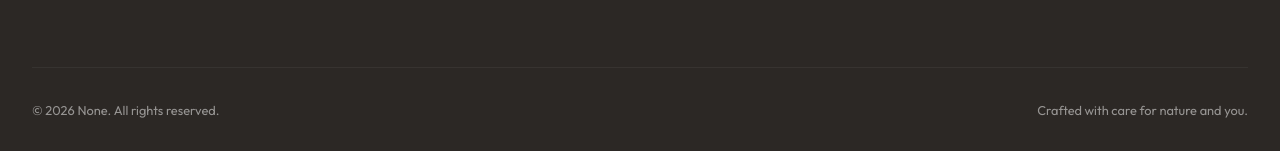
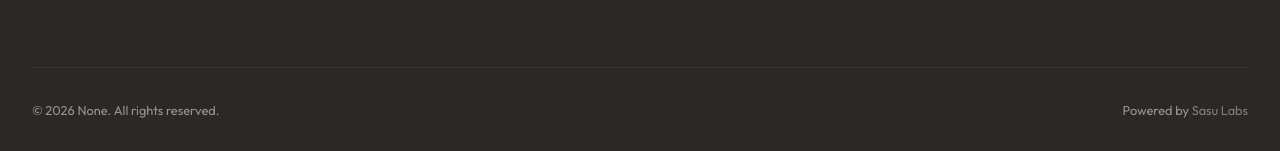
Before and after one commit to sasusavage/perfumeshop, a Flask app: page /cart in a window 1280 px wide. Shown: the part 1053-1204 px from the top of the page. Run offline with Flask 3, Linux system fonts and the light colour scheme; data that the repository does not hold is empty.

Commit message:
Update footer with Powered by Sasu Labs link

```diff
--- a/templates/base.html
+++ b/templates/base.html
@@ -99,7 +99,8 @@
 
             <div class="footer-bottom">
                 <p>&copy; 2026 {{ site_settings.shop_name }}. All rights reserved.</p>
-                <p>Crafted with care for nature and you.</p>
+                <p>Powered by <a href="https://sasulabs.me" target="_blank" style="color: inherit; opacity: 0.8;">Sasu
+                        Labs</a></p>
             </div>
         </div>
     </footer>
```
